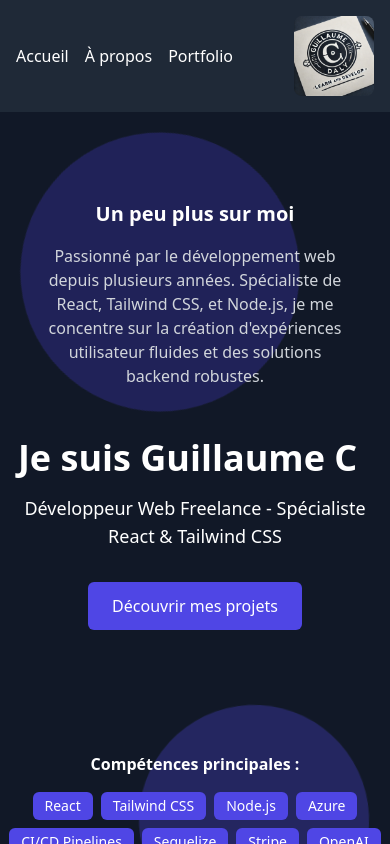
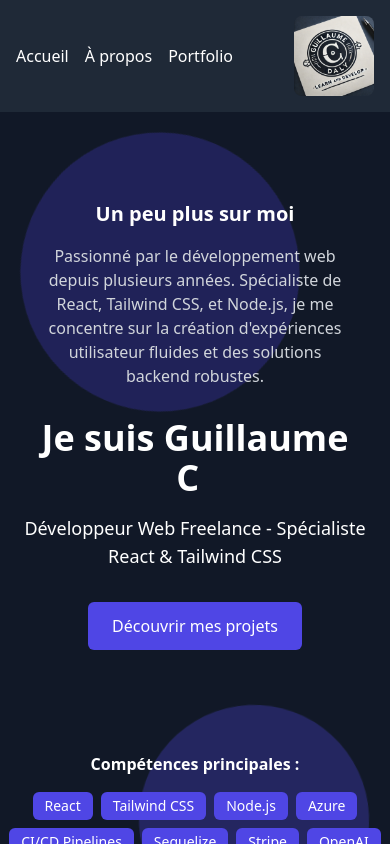
Before and after one commit to Bledichef/PortFolio, a React (Create React App) app: page / in a window 390 px wide. Shown: the top 844 px of the page. Built offline with nearby package versions, Linux system fonts and the light colour scheme.

Commit message:
modifs home page for mobile

```diff
--- a/src/pages/Home.jsx
+++ b/src/pages/Home.jsx
@@ -17,9 +17,9 @@ function Home() {
         transition={{ duration: 12, repeat: Infinity }}
       ></motion.div>
 
-      {/* Texte principal avec animation type machine à écrire */}
-      <motion.h1
-        className="text-4xl md:text-6xl font-extrabold mb-4 z-10 text-center"
+      {/* Conteneur principal du texte */}
+      <motion.div
+        className="text-4xl md:text-6xl font-extrabold mb-4 z-10 text-center w-full max-w-xs md:max-w-lg"
         initial={{ opacity: 0, y: -50 }}
         animate={{ opacity: 1, y: 0 }}
         transition={{ duration: 1 }}
@@ -32,7 +32,7 @@ function Home() {
           typeSpeed={70}
           deleteSpeed={50}
         />
-      </motion.h1>
+      </motion.div>
 
       {/* Sous-texte avec animation */}
       <motion.p
```
